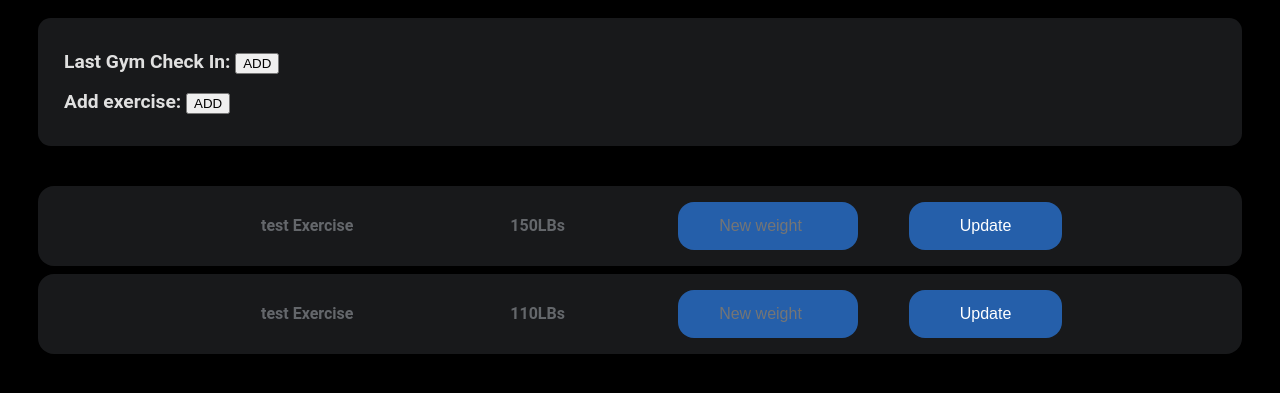
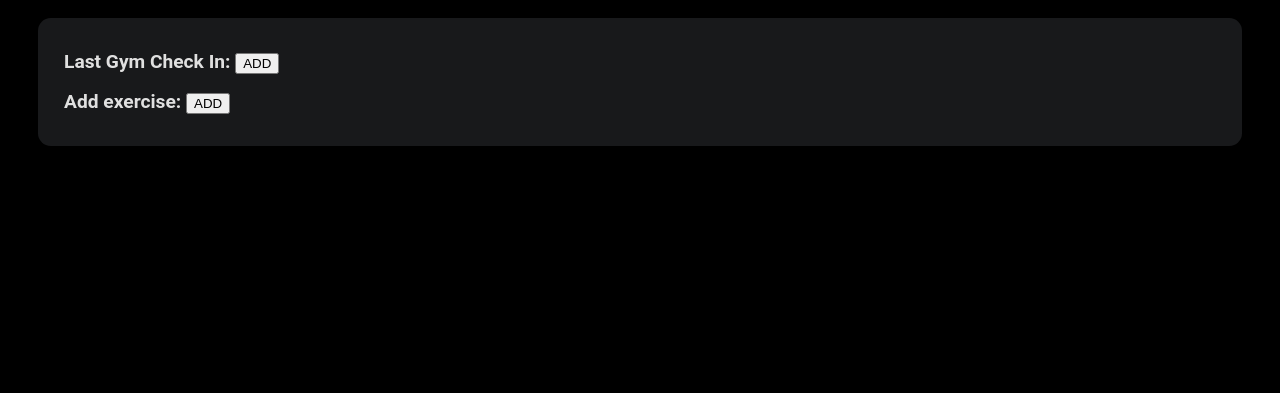
Before and after one commit to A1exYeh/gymAPP, a website: page public/dashboard.html in a window 1280 px wide. Shown: the part 125-518 px from the top of the page. Drawn offline with Linux system fonts and the light colour scheme; no server answers.

Commit message:
remove test exercise cards from list on dashboard

```diff
--- a/public/dashboard.html
+++ b/public/dashboard.html
@@ -23,22 +23,6 @@
                 <h2 id="addExerciseTitle">Add exercise: <span><button id="addExerciseButton">ADD</button></span> </h2>
             </div>
             <div id="exerciseList">
-                <div id="exerciseCard">
-                    <h3 id="exerciseTitle" data-name="testExercise">test Exercise</h3>
-                    <div id="exerciseLastWeight">150<span> LBs</span></div>
-                    <input type="number" id="newExerciseWeight" placeholder="New weight">
-                    <button id="updateExercise">
-                    Update
-                    </button>
-                </div>
-                <div id="exerciseCard">
-                    <h3 id="exerciseTitle" data-name="testExercise">test Exercise</h3>
-                    <div id="exerciseLastWeight">110<span> LBs</span></div>
-                    <input type="number" id="newExerciseWeight" placeholder="New weight">
-                    <button id="updateExercise">
-                    Update
-                    </button>
-                </div>
             </div>
 
         </section>
--- a/public/main.js
+++ b/public/main.js
@@ -3,7 +3,7 @@
 //check for existence
 const logInCard = document.getElementById('logInCard');
 if (logInCard) {
-   logInCard.addEventListener('submit', function(e) {
+   logInCard.addEventListener('submit', function (e) {
       //UNCHECKED: we process the form as a parameter 'e' and then prevent default form submission
       e.preventDefault();
 
@@ -14,7 +14,7 @@ if (logInCard) {
       const data = Object.fromEntries(formData.entries());
 
       //fetch request to '/submit' endpoint
-      fetch ('/submit', {
+      fetch('/submit', {
             method: 'POST',
             headers: {
                'Content-Type': 'application/json',
@@ -41,7 +41,7 @@ if (logInCard) {
 //check for existence
 const logOutButton = document.getElementById('logOutButton');
 if (logOutButton) {
-   logOutButton.addEventListener('click', function(e) {
+   logOutButton.addEventListener('click', function (e) {
       e.preventDefault();
 
       fetch('/logout', {
```
Lines whose indentation alone changed are shown as unchanged.
